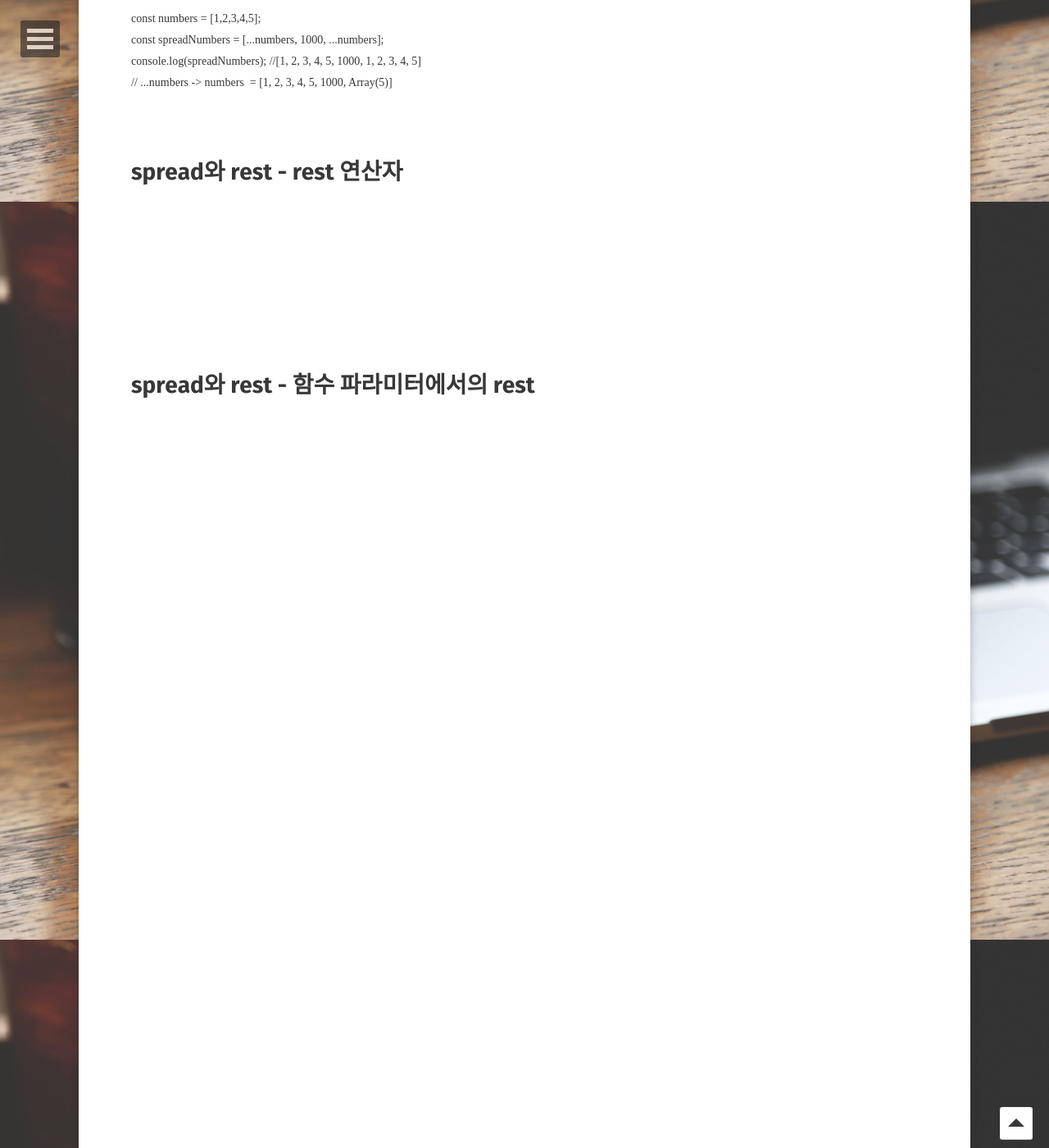
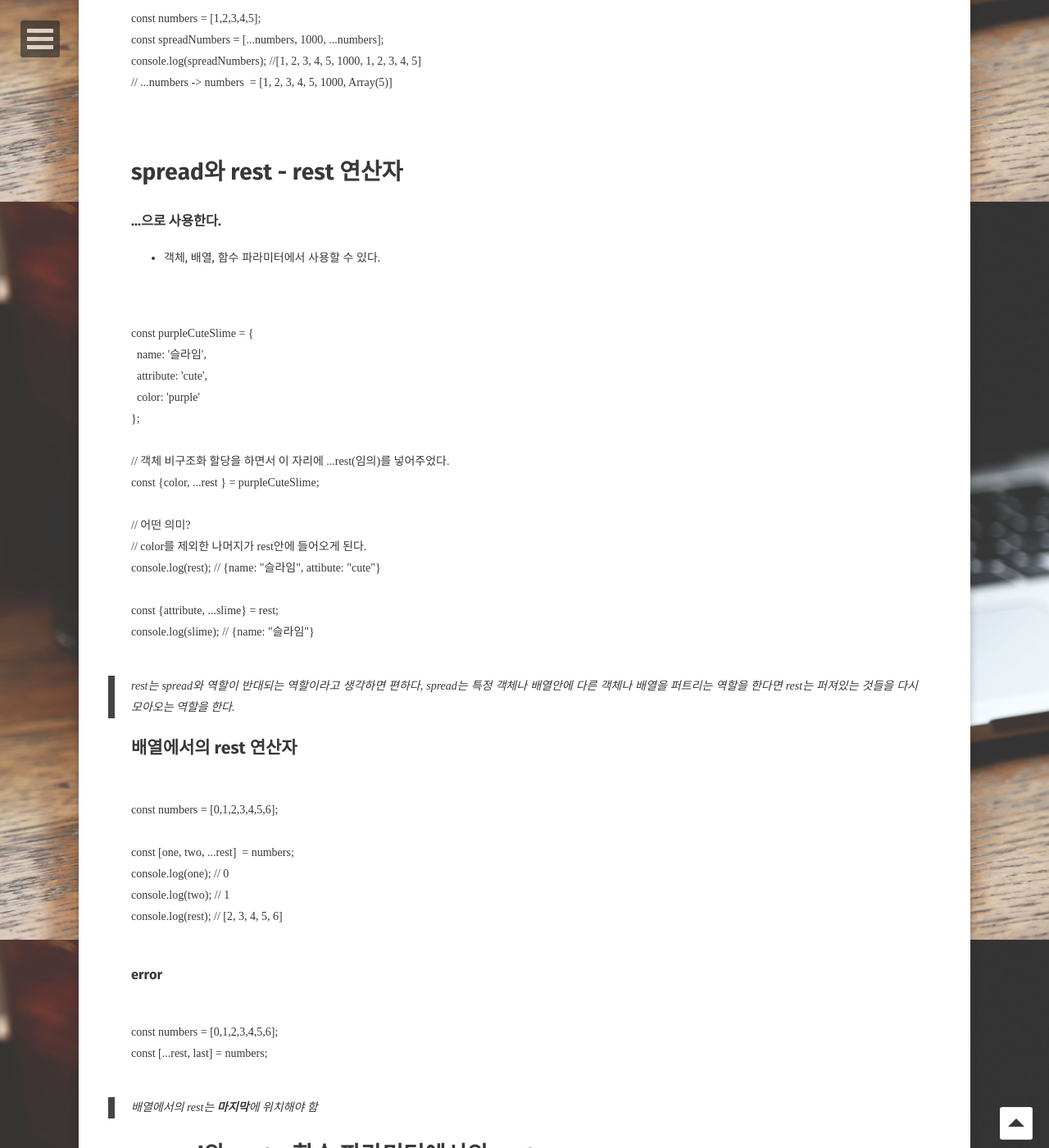
Before and after one commit to sum529-create/sum529-create.github.io, a Jekyll site: the page built from _posts/2021-05-24-벨로퍼트-자바스크립트.md, in a window 1280 px wide and 1400 px high, scrolled down 33054 px. Shown: the whole window at 82% size. Built offline with Jekyll 4.4.1, drawn with Linux system fonts in a browser that asks for light colours; some web fonts are replaced; comment, search, counter and statistics services are not loaded; some of the changed text lies outside the part shown.

Commit message:
Update 2021-05-24-벨로퍼트-자바스크립트.md

```diff
--- a/_posts/2021-05-24-벨로퍼트-자바스크립트.md
+++ b/_posts/2021-05-24-벨로퍼트-자바스크립트.md
@@ -1411,119 +1411,179 @@
 
 
 # spread와 rest - rest 연산자
-
-<pre>
-<code>
-
-</code>
-</pre>
-
-<pre>
-<code>
-
-</code>
-</pre>
+### ...으로 사용한다.
+- 객체, 배열, 함수 파라미터에서 사용할 수 있다.
+
+<pre>
+<code>
+
+const purpleCuteSlime = {
+  name: '슬라임',
+  attribute: 'cute',
+  color: 'purple'
+};
+
+// 객체 비구조화 할당을 하면서 이 자리에 ...rest(임의)를 넣어주었다.
+const {color, ...rest } = purpleCuteSlime;
+
+// 어떤 의미?
+// color를 제외한 나머지가 rest안에 들어오게 된다.
+console.log(rest); // {name: "슬라임", attibute: "cute"}
+
+const {attribute, ...slime} = rest;
+console.log(slime); // {name: "슬라임"}
+</code>
+</pre>
+
+> rest는 spread와 역할이 반대되는 역할이라고 생각하면 편하다, spread는 특정 객체나 배열안에 다른 객체나 배열을 퍼트리는 역할을 한다면 rest는 퍼져있는 것들을 다시 모아오는 역할을 한다.
+
+
+## 배열에서의 rest 연산자
+
+<pre>
+<code>
+const numbers = [0,1,2,3,4,5,6];
+
+const [one, two, ...rest]  = numbers;
+console.log(one); // 0
+console.log(two); // 1
+console.log(rest); // [2, 3, 4, 5, 6]
+</code>
+</pre>
+
+### error
+<pre>
+<code>
+const numbers = [0,1,2,3,4,5,6];
+const [...rest, last] = numbers;
+</code>
+</pre>
+
+> 배열에서의 rest는 **마지막**에 위치해야 함
 
 
 # spread와 rest - 함수 파라미터에서의 rest
 
-<pre>
-<code>
-</code>
-</pre>
-
-<pre>
-<code>
-</code>
-</pre>
-
-<pre>
-<code>
-</code>
-</pre>
-
-
-<pre>
-<code>
-</code>
-</pre>
-
-<pre>
-<code>
-</code>
-</pre>
-
-
-<pre>
-<code>
-</code>
-</pre>
-
-<pre>
-<code>
-</code>
-</pre>
-
-<pre>
-<code>
-</code>
-</pre>
-
-<pre>
-<code>
-</code>
-</pre>
-
-
-<pre>
-<code>
-</code>
-</pre>
-
-<pre>
-<code>
-</code>
-</pre>
-
-
-<pre>
-<code>
-</code>
-</pre>
-
-<pre>
-<code>
-</code>
-</pre>
-
-
-<pre>
-<code>
-</code>
-</pre>
-
-<pre>
-<code>
-</code>
-</pre>
-
-
-<pre>
-<code>
-</code>
-</pre>
-
-<pre>
-<code>
-</code>
-</pre>
-
-<pre>
-<code>
-</code>
-</pre>
-
-<pre>
-<code>
-</code>
-</pre>
+### 1~6까지 더하기
+<pre>
+<code>
+function sum(...rest) {
+  return rest.reduce((acc, current) => acc + current, 0);
+}
+
+// ...rest으로 sum에 들어간 값들을 모두 배열로 인식하게 된다.
+console.log(sum(1,2,3,4,5,6));
+
+</code>
+</pre>
+
+
+# spread와 rest - 함수 인자에서의 spread
+
+### 함수의 인자에서 spread연산자를 사용하는 방법
+
+> 인자와 파라미터의 차이?
+
+<pre>
+<code>
+function substract(x,y) {
+    return x - y;
+}
+// x, y가 파라미터 -> 함수에서 받아오는 값
+
+const result = substract(1,2);
+// 1, 2가 인자 -> 함수를 사용할 때 넣어주는 값
+
+</code>
+</pre>
+
+<pre>
+<code>
+</code>
+</pre>
+
+
+<pre>
+<code>
+</code>
+</pre>
+
+<pre>
+<code>
+</code>
+</pre>
+
+
+<pre>
+<code>
+</code>
+</pre>
+
+<pre>
+<code>
+</code>
+</pre>
+
+<pre>
+<code>
+</code>
+</pre>
+
+<pre>
+<code>
+</code>
+</pre>
+
+
+<pre>
+<code>
+</code>
+</pre>
+
+<pre>
+<code>
+</code>
+</pre>
+
+
+<pre>
+<code>
+</code>
+</pre>
+
+<pre>
+<code>
+</code>
+</pre>
+
+
+<pre>
+<code>
+</code>
+</pre>
+
+<pre>
+<code>
+</code>
+</pre>
+
+
+<pre>
+<code>
+</code>
+</pre>
+
+<pre>
+<code>
+</code>
+</pre>
+
+<pre>
+<code>
+</code>
+</pre>
+
+<pre>
+<code>
+</code>
+</pre>
```
